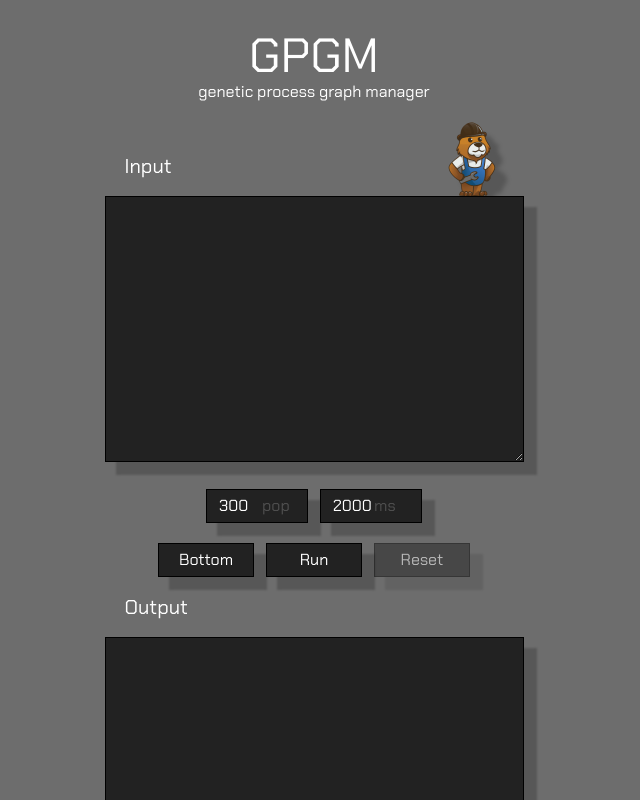
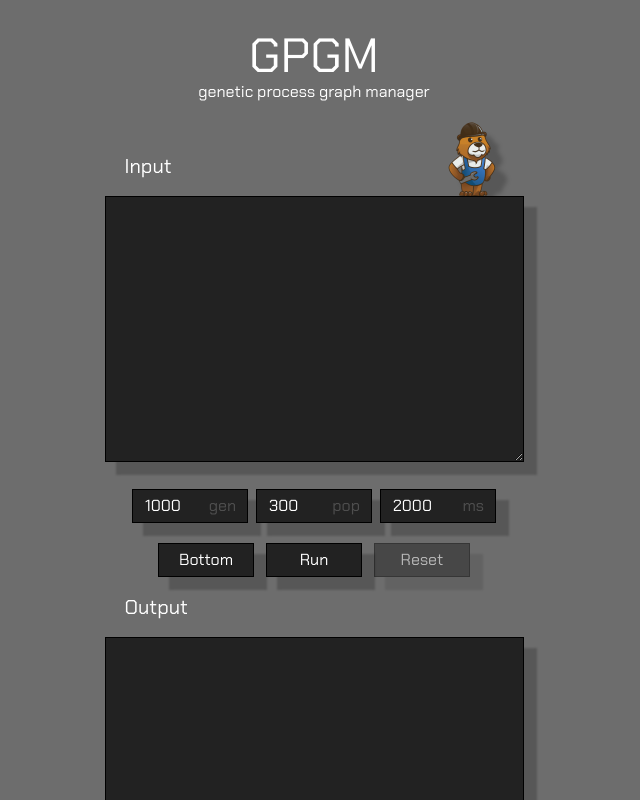
Before and after one commit to trixky/gpgm, a SvelteKit app in the folder client/: page / in a window 1280 px wide. Shown: the top 800 px of the page, without its empty margins (326-966 px from the left). Built offline with nearby package versions, Linux system fonts and the light colour scheme; no server answers.

Commit message:
[Dev] inputs/store: add the gen input, and remove the GenerationSorted store

```diff
--- a/client/src/components/visual/visual.svelte
+++ b/client/src/components/visual/visual.svelte
@@ -1,7 +1,7 @@
 <!-- ---------------------------------------------- SCRIPT -->
 <script lang="ts">
 	import { onMount, tick } from 'svelte';
-	import GenerationSortedStore from '../../stores/generation_sorted';
+	import GenerationStore from '../../stores/generation';
 	import { get_color_from_percentage } from '../../utils/color';
 	import type GenerationModel from '../../models/generation';
 
@@ -19,8 +19,8 @@
     let width = 0
     let height = 0
 
-	$: width = $GenerationSortedStore.length ? $GenerationSortedStore[0].instances.length : 0;
-	$: height = $GenerationSortedStore.length;
+	$: width = $GenerationStore.length ? $GenerationStore[0].instances.length : 0;
+	$: height = $GenerationStore.length;
 
 	let canvas: any = undefined;
 	let ctx: any = undefined;
@@ -71,7 +71,7 @@
 			canvas.height = height;
             handle_bottom()
 			await tick();
-			draw($GenerationSortedStore);
+			draw($GenerationStore);
             handle_bottom()
 		})();
 	}
--- a/client/src/config.ts
+++ b/client/src/config.ts
@@ -3,6 +3,11 @@ export default {
         input: {
             cols: 42,
             row: 10,
+        },
+        generations: {
+            min: 50,
+            max: 10000,
+            default: 1000
         },
         population: {
             min: 100,
--- a/client/src/routes/+layout.svelte
+++ b/client/src/routes/+layout.svelte
@@ -5,6 +5,7 @@
 
 	onMount(() => {
 		// @ts-ignore
+		// Go is loaded from the app.html (wasm)
 		const goWasm = new Go();
 
 		WebAssembly.instantiateStreaming(fetch('wasm/src/main.wasm'), goWasm.importObject).then(
--- a/client/src/routes/+page.svelte
+++ b/client/src/routes/+page.svelte
@@ -4,19 +4,39 @@
 	import Visual from '../components/visual/visual.svelte';
 	import GenerationStore from '../stores/generation';
 
+	// ------------------------------ Inputs
 	let population = Config.io.population.default;
-
+	let generations = Config.io.generations.default;
 	let delay = Config.io.delay.default;
 	let input = '';
 	let output = '';
 
+	// ------------------------------ State
 	let running = false;
 	let stop = false;
 	let stopped = false;
-	let frame = 0;
 
 	$: disabled_reset = !running || !stopped;
 
+	// ------------------------------ Loop
+	let frame = 0; // Used to refresh the visualizator
+
+	function new_generation() {
+		if (stop || stopped) {
+			stop = false;
+			stopped = true;
+			return;
+		}
+		GenerationStore.push_random();
+		frame++;
+		setTimeout(() => {
+			// Recursive loop
+			new_generation();
+		}, 3);
+	}
+
+	// ------------------------------ Handlers
+	// -------- Navigation
 	function handle_top() {
 		window.scrollTo({
 			top: 0,
@@ -31,19 +51,7 @@
 		});
 	}
 
-	function new_generation() {
-		if (stop || stopped) {
-			stop = false;
-			stopped = true;
-			return;
-		}
-		GenerationStore.push_random();
-		frame++;
-		setTimeout(() => {
-			new_generation();
-		}, 3);
-	}
-
+	// -------- State
 	function handle_run() {
 		if (!running) {
 			running = true;
@@ -51,6 +59,7 @@
 			stopped = false;
 
 			// @ts-ignore
+			// Run is loaded from the layout (wasm)
 			output = Run(input, delay);
 
 			new_generation();
@@ -64,6 +73,14 @@
 		}
 	}
 
+
+	function handle_continue() {
+		stop = false;
+		stopped = false;
+
+		new_generation();
+	}
+
 	function handle_reset() {
 		if (running && stopped) {
 			running = false;
@@ -75,14 +92,7 @@
 		}
 	}
 
-	function handle_continue() {
-		stop = false;
-		stopped = false;
-
-		new_generation();
-	}
-
-	// ***************** avoid scrolling
+	// ------------------------------ Scrolling blocker
 	// https://svelte.dev/repl/2bdbf66371a3418e9e3eda076df6e32d?version=3.18.1
 	$: scrollable = !running || stopped;
 
@@ -103,8 +113,6 @@
 				node.removeEventListener('wheel', handler, { passive: false });
 			}
 		};
-	// *****************
-
 	};
 </script>
 
@@ -129,6 +137,17 @@
 		<img src="/mascot.png" alt="" />
 	</div>
 	<div class="form-container">
+		<div class="input-container">
+			<input
+				type="number"
+				min={Config.io.generations.min}
+				max={Config.io.generations.max}
+				value={generations}
+				disabled={running}
+			/>
+			<p class="input-label">gen</p>
+		</div>
+		<div class="input-container">
 			<input
 				type="number"
 				min={Config.io.population.min}
@@ -136,7 +155,9 @@
 				value={population}
 				disabled={running}
 			/>
-		<p class="pop">pop</p>
+			<p class="input-label">pop</p>
+		</div>
+		<div class="input-container">
 			<input
 				type="number"
 				min={Config.io.delay.min}
@@ -144,7 +165,8 @@
 				value={delay}
 				disabled={running}
 			/>
-		<p class="ms">ms</p>
+			<p class="input-label">ms</p>
+		</div>
 	</div>
 	<div class="state-container">
 		<button class="side-button" on:click={handle_bottom}>Bottom</button>
@@ -181,9 +203,11 @@
 	</div>
 </main>
 
-<svelte:window use:wheel={{scrollable}} />
+<svelte:window use:wheel={{ scrollable }} />
+
 <!-- ---------------------------------------------- STYLE -->
 <style lang="postcss">
+	/* ----------------------- Global */
 	header {
 		@apply relative w-fit m-auto mb-12 mt-8;
 	}
@@ -198,10 +222,10 @@
 		height: 100px;
 	}
 
+	/* ----------------------- Buttons */
 	.state-container {
 		@apply mb-4;
 	}
-
 
 	button {
 		@apply mt-5 px-3 py-1;
@@ -215,8 +239,21 @@
 		@apply w-24;
 	}
 
+	/* ----------------------- Form/Inputs */
+	.form-container {
+		@apply relative w-fit flex m-auto;
+	}
+
+	.input-container {
+		@apply relative;
+	}
+
 	input {
-		@apply mt-5 px-3 py-1 w-[102px];
+		@apply mt-5 px-3 py-1 w-[116px];
+	}
+
+	.input-label {
+		@apply absolute top-[25px] opacity-20 right-[16px] text-right w-8;
 	}
 
 	input::-webkit-outer-spin-button,
@@ -226,23 +263,7 @@
 		margin: 0;
 	}
 
-	.form-container {
-		@apply relative w-fit m-auto;
-	}
-
-	.pop,
-	.ms {
-		@apply absolute top-[25px] opacity-20;
-	}
-
-	.pop {
-		@apply left-[60px];
-	}
-
-	.ms {
-		@apply left-[172px];
-	}
-
+	/* ----------------------- Textarea */
 	.text-container {
 		@apply relative m-auto w-fit;
 	}
--- a/client/src/stores/generation.ts
+++ b/client/src/stores/generation.ts
@@ -2,21 +2,27 @@ import { writable } from 'svelte/store';
 import {generate_empty_generations, generate_random_generation, random_instance_number} from './temp_generations';
 import type GenerationModel from '../models/generation';
 
-function createGenerationStore() {
+function sort_generation(generation: GenerationModel): GenerationModel {
+        return <GenerationModel>{
+            instances: generation.instances.filter(_ => true).sort((a, b) => b.score - a.score)
+        }
+}
+
+function create_generation_store() {
 	const { subscribe, update, set } = writable(generate_empty_generations());
 
 	return {
 		subscribe,
 		push: (generation: GenerationModel) => {
 			update(generations => {
-				generations.push(generation)
+				generations.push(sort_generation(generation))
 				return generations
 			})
 		},
 		push_random: () => {
 			update(generations => {
 				const width = generations.length ? generations[0].instances.length : random_instance_number()
-				generations.push(generate_random_generation(width))
+				generations.push(sort_generation(generate_random_generation(width)))
 				return generations
 			})
 		},
@@ -26,7 +32,7 @@ function createGenerationStore() {
 	};
 }
 
-const generationStore = createGenerationStore();
+const generationStore = create_generation_store();
 
 
 export default generationStore;
--- a/client/src/stores/generation_sorted.ts
+++ /dev/null
@@ -1,12 +0,0 @@
-import { derived } from 'svelte/store';
-import GenerationStore from './generation'
-import type GenerationModel from '../models/generation';
-
-export default derived(
-    GenerationStore,
-    $generationStore => $generationStore.map(generation => {
-        return <GenerationModel>{
-            instances: generation.instances.filter(_ => true).sort((a, b) => b.score - a.score)
-        }
-    })
-);
```
Lines whose indentation alone changed are shown as unchanged.
